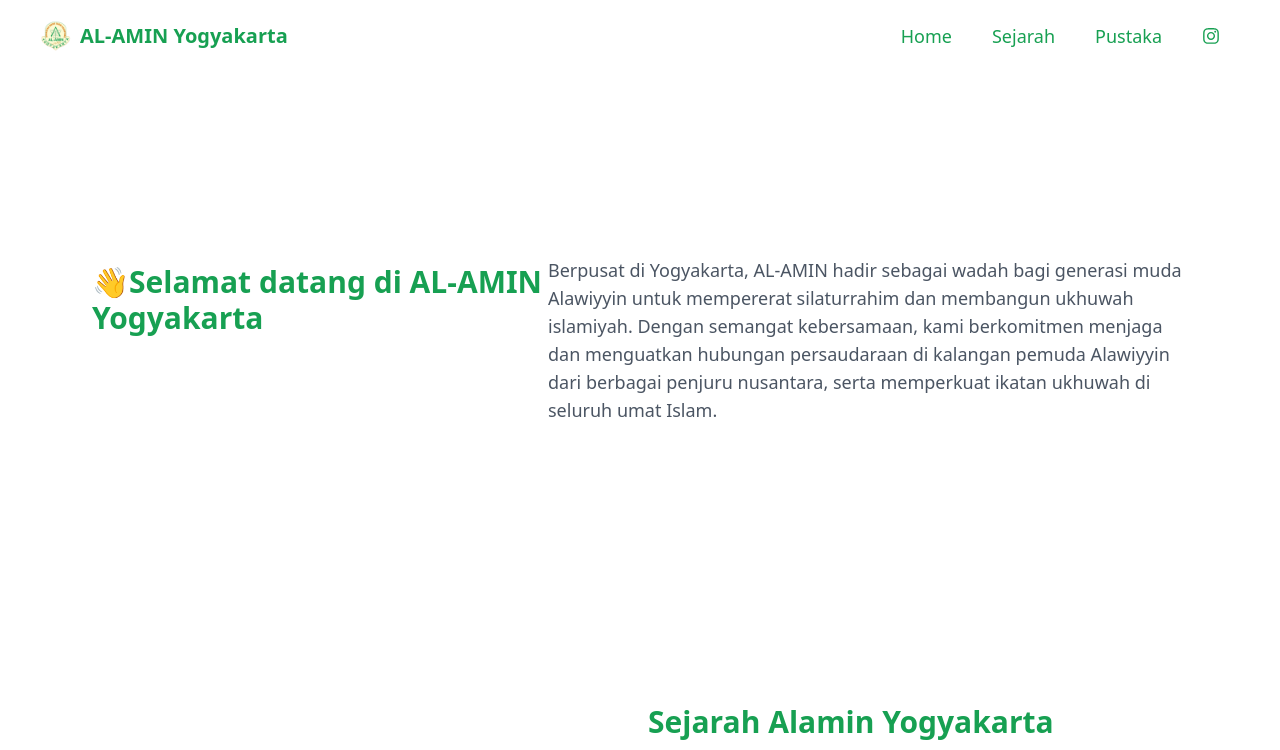
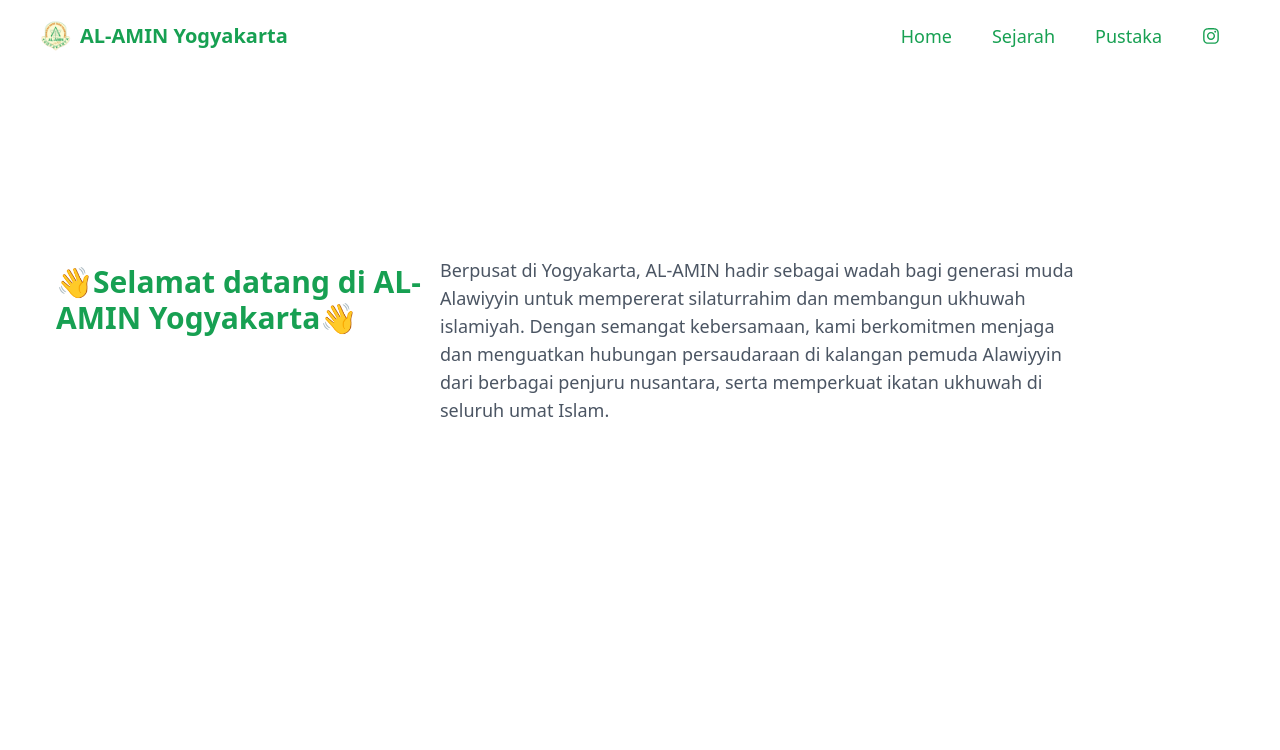
Before and after one commit to AdakHaddad/AlaminYK, a Next.js app: page / in a window 1280 px wide. Shown: the top 750 px of the page. Built offline with nearby package versions, Linux system fonts and the light colour scheme.

Commit message:
Remove unnecessary module

```diff
--- a/pages/_document.js
+++ b/pages/_document.js
@@ -1,6 +1,5 @@
 import { Html, Head, Main, NextScript } from "next/document";
 import Nav from "@/components/nav";
-import Image from "next/image";
 
 export default function Document() {
   return (
@@ -8,10 +7,7 @@ export default function Document() {
       <Head>
         <link rel="shortcut icon" href="/images/favicon.ico" />
       </Head>
-      <body className="font-sans">
-        <div className="relative overflow-hidden opacity-20">
-          <Image src="/images/BG.png" alt="" layout="fill" objectFit="cover" />
-        </div>
+      <body>
         <Nav />
         <Main />
         <NextScript />
--- a/pages/index.js
+++ b/pages/index.js
@@ -12,9 +12,9 @@ export default function Home() {
       </Head>
       <main className="mx-4 ">
         {/* <Fade bottom> */}
-        <div className="flex mx-14 px-5 space-y-2 my-40 ">
-          <h2 className="text-7xl md:text-3xl font-bold mt-4 ">
-            👋Selamat datang di AL-AMIN Yogyakarta
+        <div className="flex px-10 space-y-2 py-40 ">
+          <h2 className="text-6xl md:text-3xl font-bold mt-4 max-w-sm">
+            👋Selamat datang di AL-AMIN Yogyakarta👋
           </h2>
           <p className="text-lg text-gray-600 max-w-screen-sm mt-2">
             Berpusat di Yogyakarta, AL-AMIN hadir sebagai wadah bagi generasi
```
Also changed, not shown: 1 other file (tests, documents, lock files or other folders).
